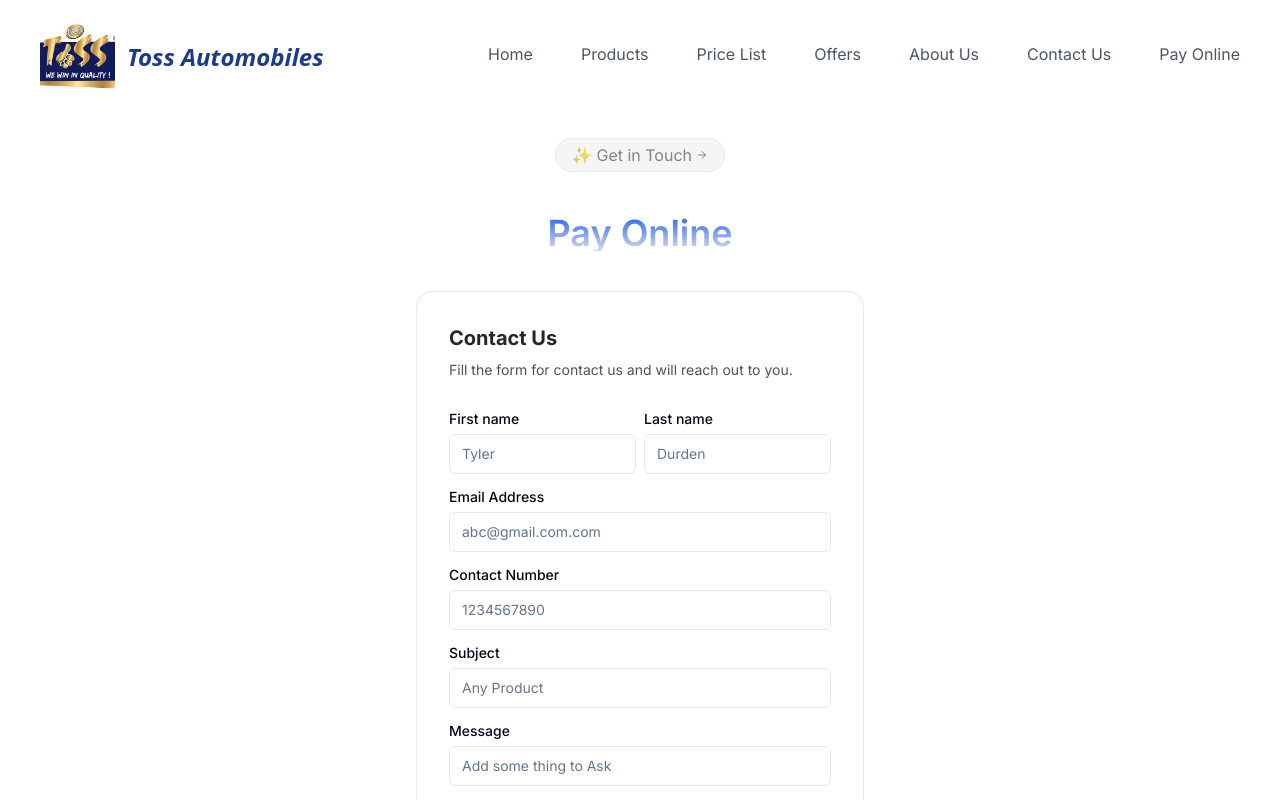
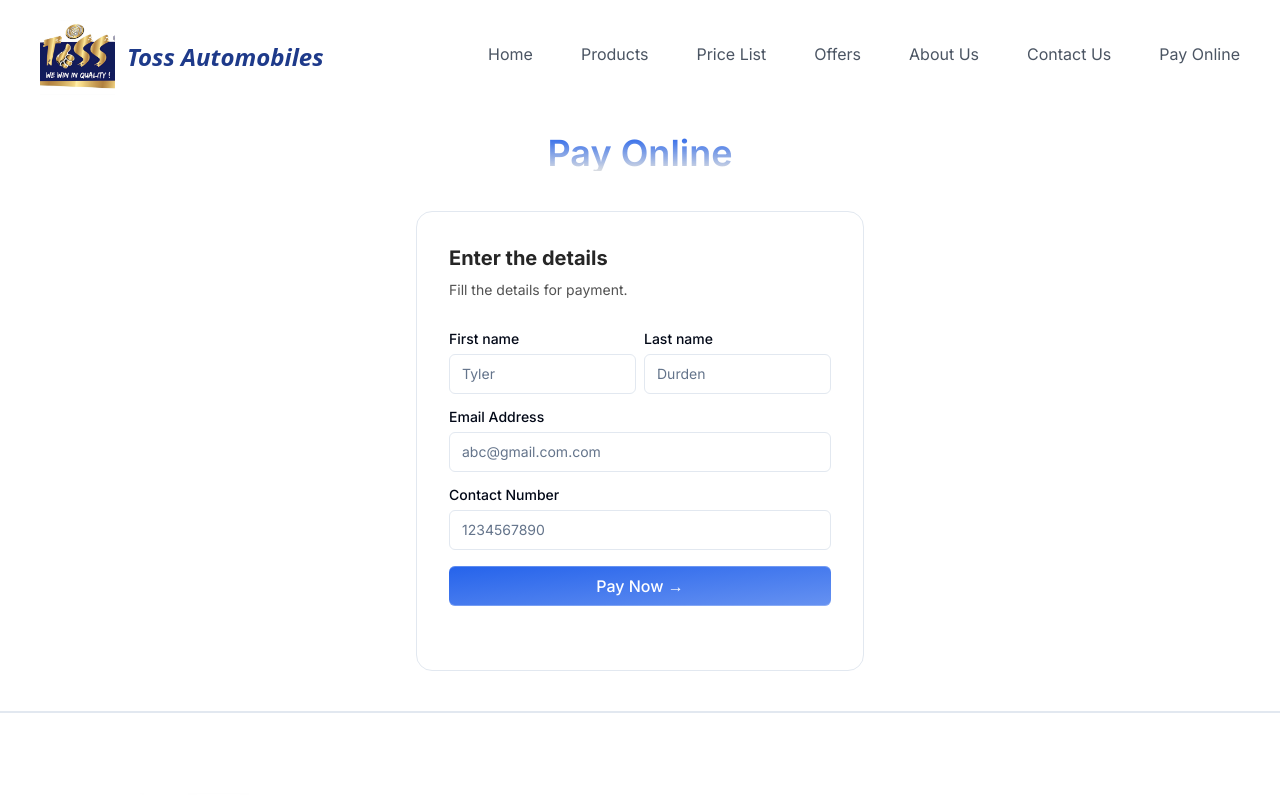
Before and after one commit to darshit890/crosscables, a Next.js app: page /pay-online in a window 1280 px wide. Shown: the top 800 px of the page. Built offline with nearby package versions, Linux system fonts and the light colour scheme.

Commit message:
modified:   app/pay-online/_component.tsx/PaymentForm.tsx 	modified:   app/pay-online/page.tsx

```diff
--- a/app/pay-online/_component.tsx/PaymentForm.tsx
+++ b/app/pay-online/_component.tsx/PaymentForm.tsx
@@ -11,10 +11,10 @@ const PaymentForm =() => {
   return (
     <div className="max-w-md w-full mx-auto rounded-none md:rounded-2xl p-4 md:p-8 shadow-input bg-white dark:bg-black border mb-10">
       <h2 className="font-bold text-xl text-neutral-800 dark:text-neutral-200">
-        Contact Us
+        Enter the details
       </h2>
       <p className="text-neutral-600 text-sm max-w-sm mt-2 dark:text-neutral-300">
-        Fill the form for contact us and will reach out to you.
+        Fill the details for payment.
       </p>
 
       <form className="my-8">
@@ -36,21 +36,13 @@ const PaymentForm =() => {
           <Label htmlFor="contactno">Contact Number</Label>
           <Input id="contactno" placeholder="1234567890" type="number" name="contactno"/>
         </LabelInputContainer>
-        <LabelInputContainer className="mb-4">
-          <Label htmlFor="subject">Subject</Label>
-          <Input id="subject" placeholder="Any Product" type="text" name="subject"/>
-        </LabelInputContainer>
-        <LabelInputContainer className="mb-4">
-          <Label htmlFor="message">Message</Label>
-          <Input id="message" placeholder="Add some thing to Ask" type="textarea" name="message"/>
-        </LabelInputContainer>
 
 
         <button
           className="bg-gradient-to-br relative group/btn from-primary dark:from-primary/80 dark:to-zinc-900 to-primary/70 block dark:bg-zinc-800 w-full text-white rounded-md h-10 font-medium shadow-[0px_1px_0px_0px_#ffffff40_inset,0px_-1px_0px_0px_#ffffff40_inset] dark:shadow-[0px_1px_0px_0px_var(--zinc-800)_inset,0px_-1px_0px_0px_var(--zinc-800)_inset]"
           type="submit"
         >
-          Submit Form &rarr;
+          Pay Now &rarr;
           <BottomGradient />
         </button>
       </form>
--- a/app/pay-online/page.tsx
+++ b/app/pay-online/page.tsx
@@ -7,19 +7,6 @@ import PaymentForm from './_component.tsx/PaymentForm'
 const PayOnlinePage = () => {
   return (
     <div className='flex flex-col justify-center mx-auto max-w-7xl'>
-        <div className="z-10 flex min-h-[5rem] items-center justify-center">
-        <div
-          className={cn(
-            "group rounded-full border border-black/5 bg-neutral-100 text-base text-white transition-all ease-in hover:cursor-pointer hover:bg-neutral-200 dark:border-white/5 dark:bg-neutral-900 dark:hover:bg-neutral-800"
-          )}
-        >
-          <AnimatedShinyText className="inline-flex items-center justify-center px-4 py-1 transition ease-out hover:text-neutral-600 hover:duration-300 hover:dark:text-neutral-400">
-            <span>✨ Get in Touch</span>
-            <ArrowRightIcon className="ml-1 size-3 transition-transform duration-300 ease-in-out group-hover:translate-x-0.5" />
-          </AnimatedShinyText>
-        </div>
-      </div>
-
       <h1 className='pointer-events-none mt-5 mb-10 whitespace-pre-wrap bg-gradient-to-b from-primary to-gray-300/80 bg-clip-text text-center text-4xl font-semibold leading-none text-transparent dark:from-white dark:to-slate-900/10'>Pay Online</h1>
       <PaymentForm />
     </div>
```
